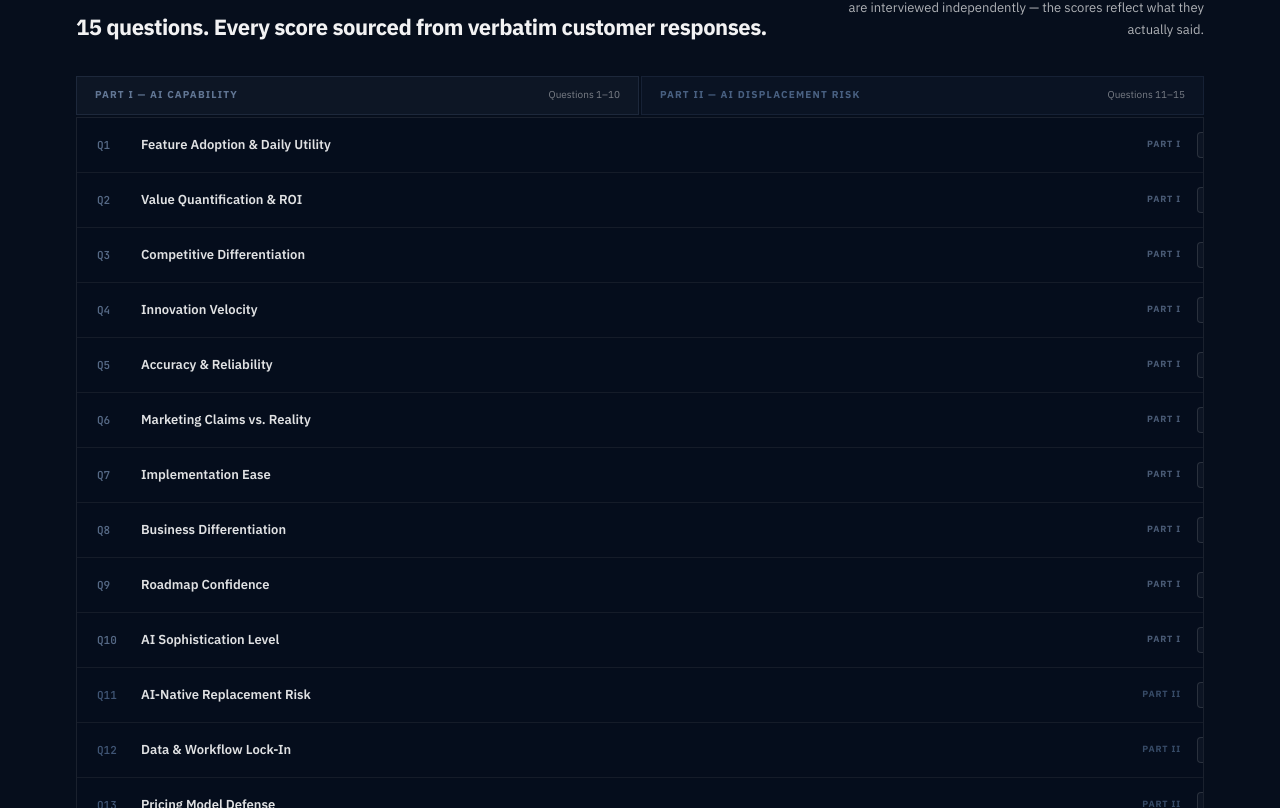
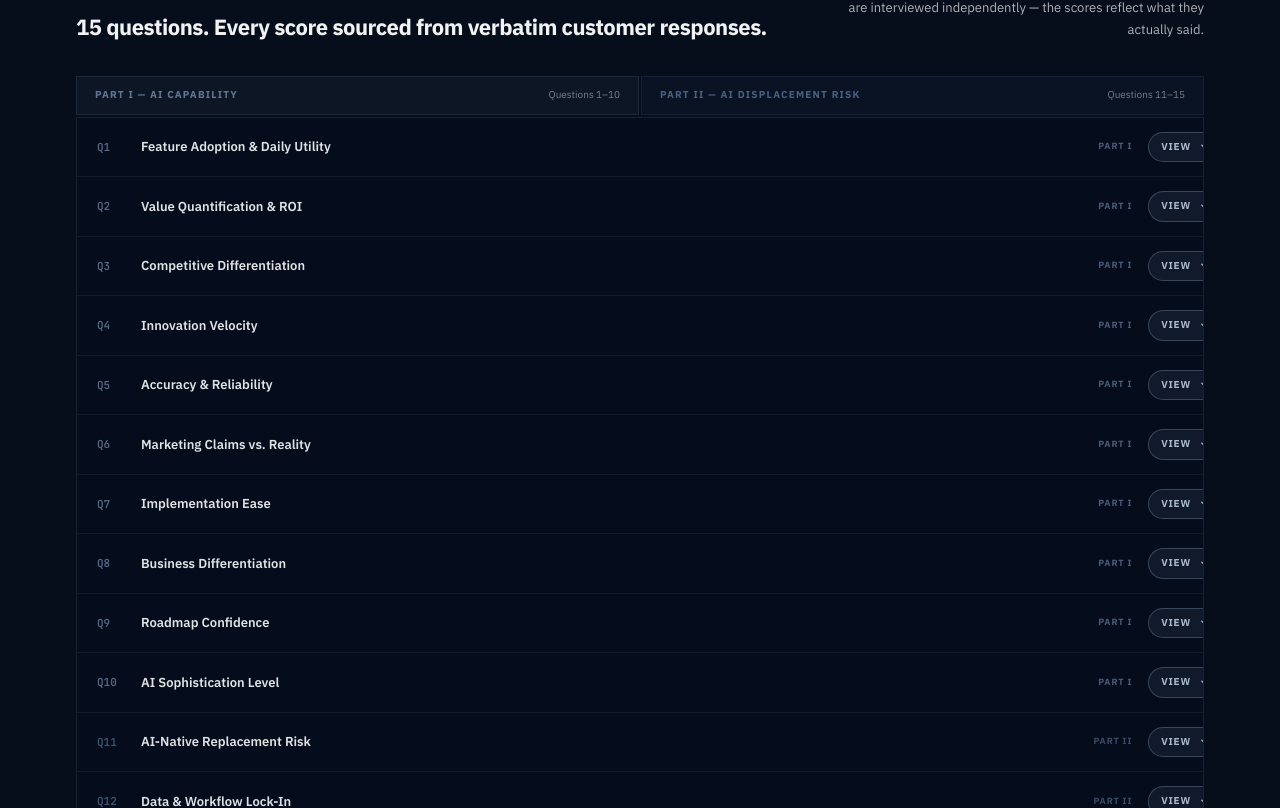
Before and after one commit to Crossover-Research/sell-side-overview-site, a Next.js app: page /qofai in a window 1280 px wide. Shown: the part 1292-2100 px from the top of the page. Built offline with nearby package versions, Linux system fonts and the light colour scheme.

Commit message:
qofai: clearer 'View / Hide' pill toggle on question rows
Replaces the small chevron-only button with a labeled pill containing
text (View / Hide) plus chevron. Higher contrast outline and slate
fill make the interaction unmistakable; pill morphs label and rotates
chevron when expanded.

```diff
--- a/app/qofai/page.tsx
+++ b/app/qofai/page.tsx
@@ -389,17 +389,25 @@ export default function QofAIPage() {
                     aria-hidden="true"
                     style={{
                       flexShrink:0,
-                      width:26, height:26,
-                      display:'flex', alignItems:'center', justifyContent:'center',
-                      borderRadius:4,
-                      border:'1px solid rgba(255,255,255,.12)',
-                      background: openQ === i ? 'rgba(166,183,210,.12)' : 'rgba(255,255,255,.03)',
-                      color: openQ === i ? 'rgba(166,183,210,.95)' : 'rgba(255,255,255,.6)',
-                      transform: openQ === i ? 'rotate(180deg)' : 'rotate(0deg)',
-                      transition:'transform .2s ease, background .15s ease, color .15s ease',
+                      display:'inline-flex', alignItems:'center', gap:8,
+                      padding:'6px 12px',
+                      borderRadius:999,
+                      border:`1px solid ${openQ === i ? 'rgba(166,183,210,.55)' : 'rgba(166,183,210,.28)'}`,
+                      background: openQ === i ? 'rgba(120,144,178,.22)' : 'rgba(120,144,178,.10)',
+                      color: openQ === i ? 'rgba(230,240,252,.98)' : 'rgba(200,215,235,.85)',
+                      fontSize:10, fontWeight:700, letterSpacing:'.08em', textTransform:'uppercase',
+                      transition:'background .15s ease, color .15s ease, border-color .15s ease',
                     }}
                   >
-                    <svg width="12" height="12" viewBox="0 0 24 24" fill="none" stroke="currentColor" strokeWidth="2.5" strokeLinecap="round" strokeLinejoin="round">
+                    <span>{openQ === i ? 'Hide' : 'View'}</span>
+                    <svg
+                      width="11" height="11" viewBox="0 0 24 24" fill="none"
+                      stroke="currentColor" strokeWidth="3" strokeLinecap="round" strokeLinejoin="round"
+                      style={{
+                        transform: openQ === i ? 'rotate(180deg)' : 'rotate(0deg)',
+                        transition:'transform .2s ease',
+                      }}
+                    >
                       <polyline points="6 9 12 15 18 9" />
                     </svg>
                   </div>
```
